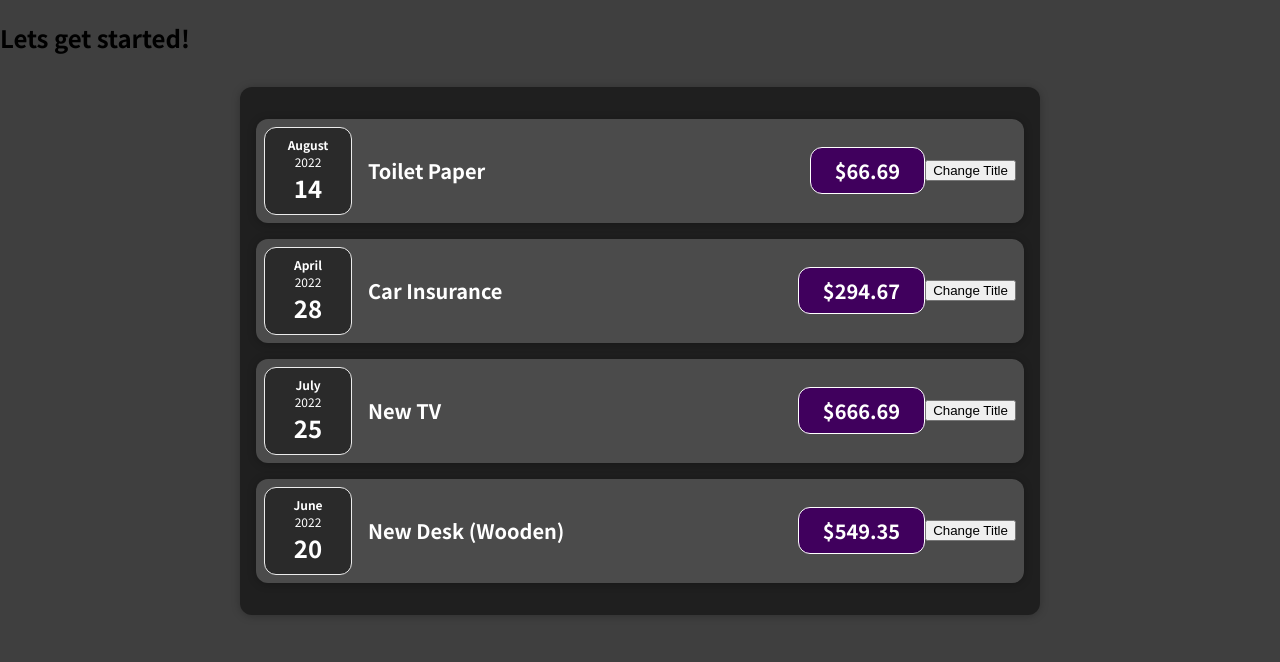
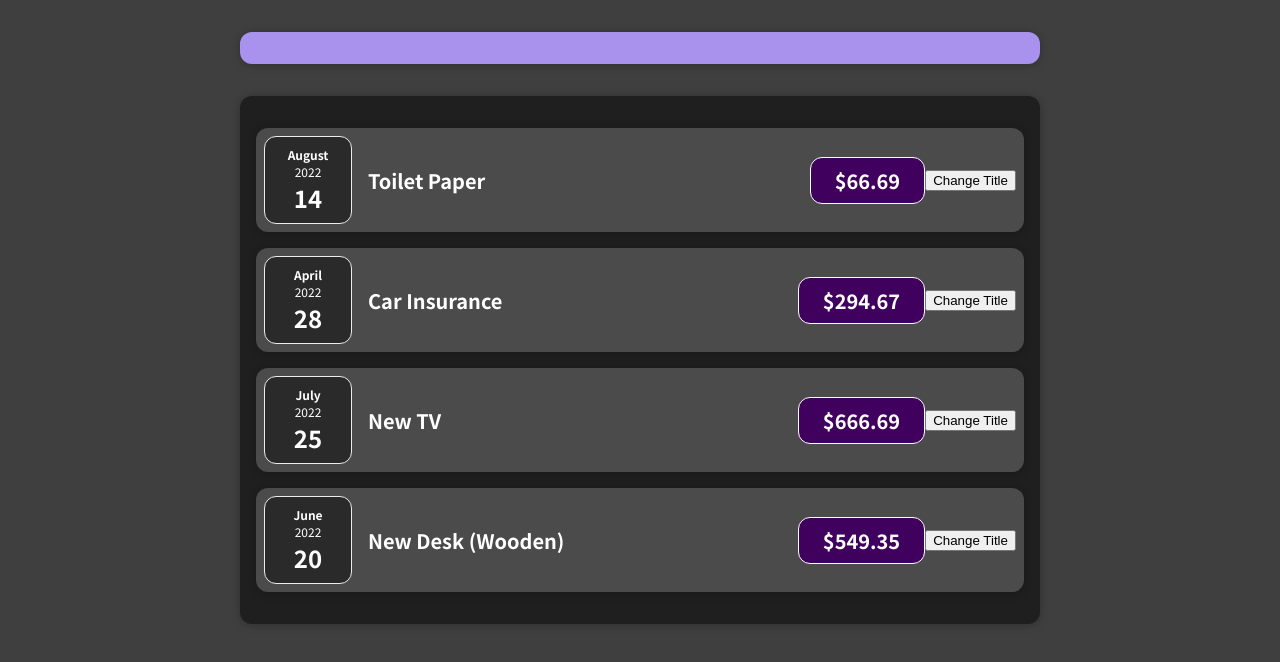
Before and after one commit to rosiegardner/expenses-tracker-react, a React (Create React App) app: page / in a window 1280 px wide. Shown: the top 662 px of the page. Built offline with nearby package versions, Linux system fonts and the light colour scheme.

Commit message:
import NewExpense component

```diff
--- a/src/App.js
+++ b/src/App.js
@@ -1,5 +1,6 @@
 import React from 'react';
 import Expenses from './components/Expenses/Expenses';
+import NewExpense from './components/NewExpense/NewExpense';
 
 const App = () => {
   const expenses = [
@@ -30,7 +31,7 @@ const App = () => {
   ]
   return (
     <div>
-      <h2>Lets get started!</h2>
+      <NewExpense />
       <Expenses
         items={expenses}
       />
```
